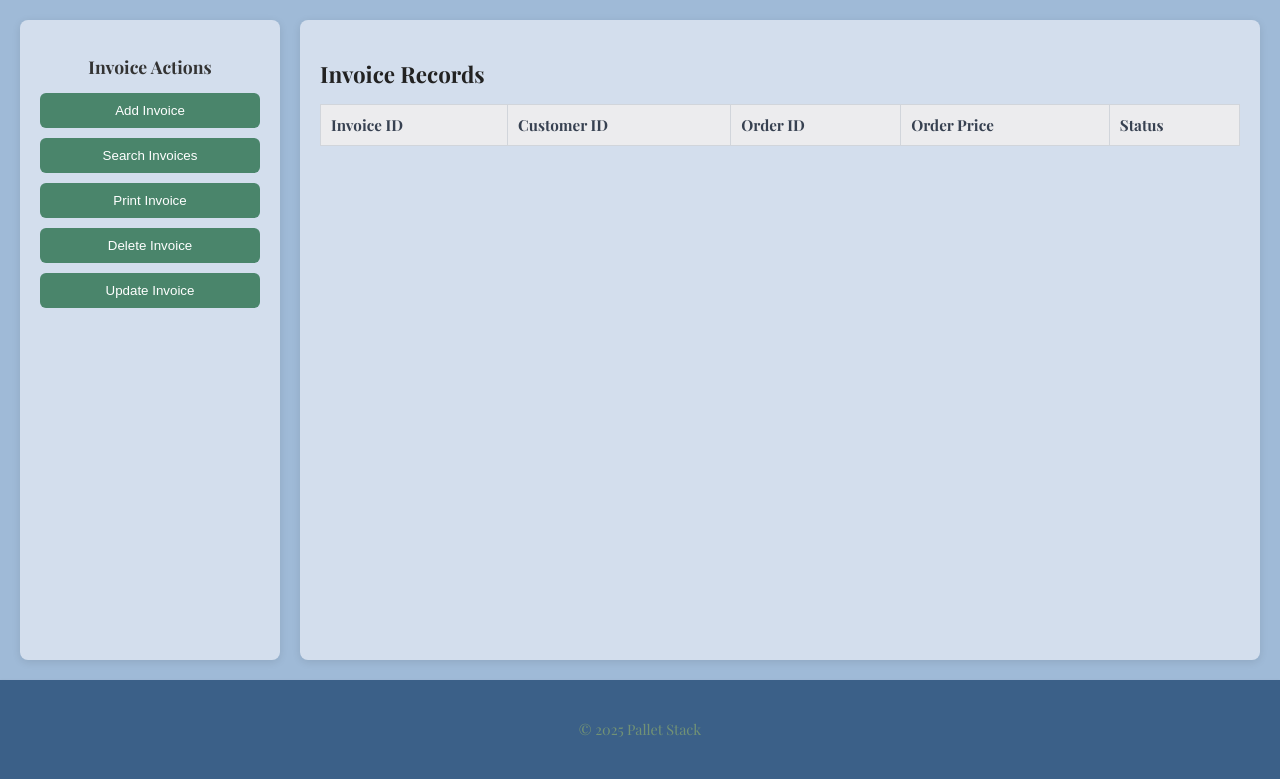
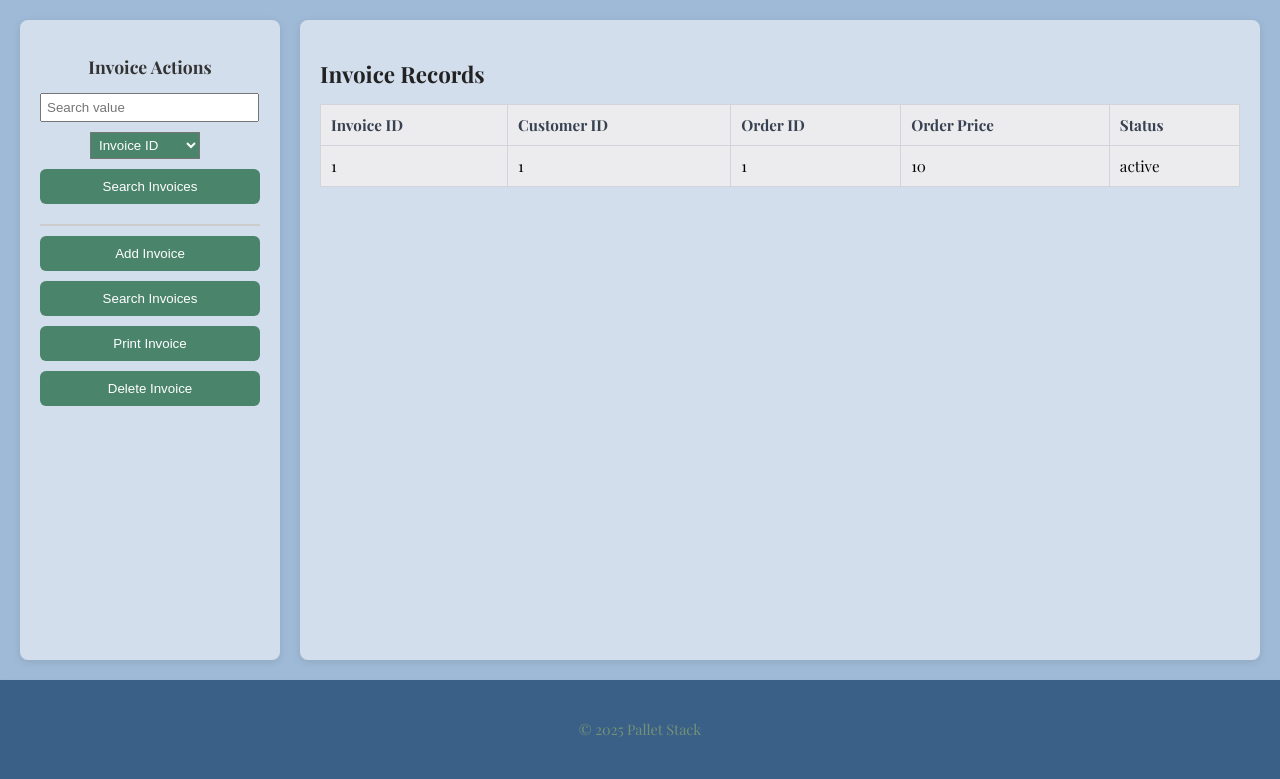
Before and after one commit to cshantery/Pallet-Stack, a Flask app: page /invoices in a window 1280 px wide. Shown: the part 82-861 px from the top of the page. Run offline with Flask 3, Linux system fonts and the light colour scheme; tables that the repository leaves empty hold one stand-in row (values such as "Sample post"); lists and menus that the app fills with data are empty.

Commit message:
added invoices search bar

```diff
--- a/app.py
+++ b/app.py
@@ -13,7 +13,7 @@
 
 @app.route('/')
 def home():
-    return render_template('home.html')
+    return render_template('index.html')
 
 @app.route('/invoices')
 def invoices():
@@ -127,9 +127,6 @@
         return jsonify({"error": "Failed to fetch inventory"}), 500
 
 
-
-
-
 @app.route('/api/inventory/<pallet_id>', methods=['DELETE'])
 def delete_inventory(pallet_id):
     complete = db.delete_inventory(pallet_id)
--- a/modules.py
+++ b/modules.py
@@ -39,6 +39,10 @@
         if order_id != None:
             query += " AND Order_ID = %s"
             values.append(order_id)
+
+        if customer_id != None:
+            query += " AND Customer_ID = %s"
+            values.append(customer_id)
 
         cursor.execute(query, tuple(values))
         results = cursor.fetchall()
--- a/static/invoice.js
+++ b/static/invoice.js
@@ -1,7 +1,9 @@
 document.addEventListener('DOMContentLoaded', ()=>{
     const invoice_table = document.getElementById('invoiceTableBody');
     const add_invoice_button = document.getElementById('AddInvoiceButton');
-    const search_invoice_button = document.getElementById('searchInvoiceButton');
+    const search_invoice_button = document.getElementById('searchInvoicesButton');
+    const search_input = document.getElementById('invoiceSearchInput');
+    const search_type = document.getElementById('invoiceSearchType');
     const print_invoice_button = document.getElementById('printInvoiceButton');
     const modal = document.getElementById('universalModal');
     const modalTitle = document.getElementById('modalTitle');
@@ -40,9 +42,16 @@
     };
 
 
-    async function fetchInvoice() {
+    async function fetchInvoice(params = null) {
         try{
-            const response = await fetch('/api/invoice');
+            let url = '/api/invoices';
+
+            if (params) {
+                const queryString = new URLSearchParams(params).toString();
+                url += `?${queryString}`;
+            }
+
+            const response = await fetch(url);
             const data = await response.json();
             invoice_table.innerHTML = '';
             data.forEach(data=> {
@@ -153,8 +162,20 @@
         }
     };
 
-    modalCloseBtn.addEventListener('click', closeModal);
+    //modalCloseBtn.addEventListener('click', closeModal);
     modalCancelBtn.addEventListener('click', closeModal);
+
+    search_invoice_button.addEventListener("click", () => {
+        const query = search_input.value.trim();
+
+        let params = {}
+
+        if (search_type.value === "invoice" &&  query !== '') params.invoice_id = query;
+        if (search_type.value === "customer"  &&  query !== '') params.customer_id = query;
+        if (search_type.value === "order"  &&  query !== '') params.order_id = query;
+
+        fetchInvoice(params);
+    });
 
     fetchInvoice();
 });
--- a/static/style.css
+++ b/static/style.css
@@ -338,3 +338,18 @@
     font-weight: bold;
     margin-bottom: -10px;
 }
+
+.search-box{
+    width: 93%;
+    margin-bottom: 10px;
+    padding: 5px;
+}
+
+.search-type{
+    width: 50%;
+    padding: 4px;
+    margin-left: 50px;
+    margin-bottom: 10px;
+    background-color: #4a856b;
+    color: white;
+}
--- a/templates/inventory.html
+++ b/templates/inventory.html
@@ -7,7 +7,7 @@
 
     <aside class="sidebar">
         <h2>Actions</h2>
-        <input type="text" id="inventorySearchInput" placeholder="Search Condition or Size..." style="width: 90%; margin-bottom: 10px; padding: 5px;">
+        <input type="text" id="inventorySearchInput" class="search-box" placeholder="Search Condition or Size..." >
         <button id="searchInventoryButton" class="sidebar-btn">Search Inventory</button>
         <hr style="border: 1px solid #ccc; margin: 10px 0;">
         <button id="addInventoryButton" class="sidebar-btn">Add Inventory</button>
--- a/templates/invoices.html
+++ b/templates/invoices.html
@@ -6,11 +6,18 @@
 <div class="inventory-dashboard">
     <aside class="sidebar">
         <h2>Invoice Actions</h2>
+            <input type="text" id="invoiceSearchInput" class="search-box" placeholder="Search value">
+            <select id="invoiceSearchType" class="search-type">
+                <option value="invoice">Invoice ID</option>
+                <option value="customer">Customer ID</option>
+                <option value="order">Order ID</option>
+            </select>
+            <button id="searchInvoicesButton" class="sidebar-btn">Search Invoices</button>
+            <hr style="border: 1px solid #ccc; margin: 10px 0;">
         <button id="AddInvoiceButton" class="sidebar-btn">Add Invoice</button>
         <button id="searchInvoiceButton" class="sidebar-btn">Search Invoices</button>
         <button id="printInvoiceButton" class="sidebar-btn">Print Invoice</button>
         <button id ="deleteInvoiceButton" class="sidebar-btn">Delete Invoice</button>
-        <button id = "updateInvoiceButton" class="sidebar-btn">Update Invoice</button>
         </aside>
 
     <section class="main-content">
--- a/templates/orders.html
+++ b/templates/orders.html
@@ -5,7 +5,7 @@
 {% block content %}
 <div class="inventory-dashboard"> <aside class="sidebar">
         <h2>Order Actions</h2>
-            <input type="text" id="orderSearchInput" placeholder="Search by Customer or Order ID..." style="width: 90%; margin-bottom: 10px; padding: 5px;">
+            <input type="text" id="orderSearchInput" class="search-box" placeholder="Search by Customer or Order ID...">
                 <button id="searchOrdersButton" class="sidebar-btn">Search Orders</button>
                 <hr style="border: 1px solid #ccc; margin: 10px 0;">
                 <button id="createOrderButton" class="sidebar-btn">Create Order</button>
```
